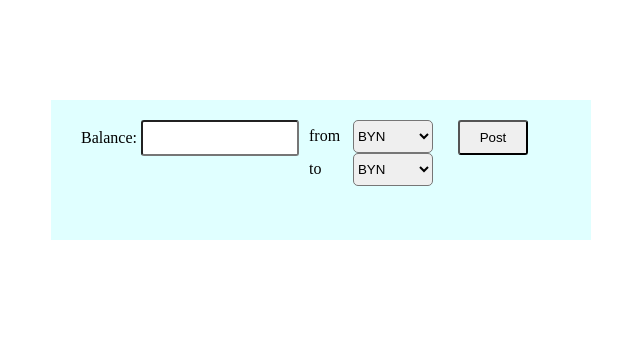
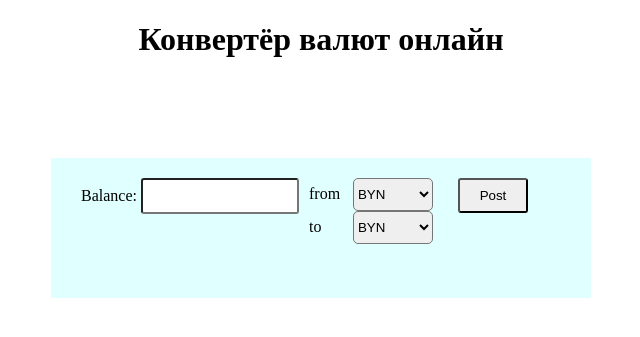
Before and after one commit to linneah863/currency-converter, a Django app: page / in a window 1280 px wide. Shown: the top 337 px of the page, without its empty margins (319-959 px from the left). Run offline with Django 3.2, Linux system fonts and the light colour scheme; data comes from the database, SQL or seed files in the repository; both versions use the stored data as it was after the commit.

Commit message:
from loved Vanechka

```diff
--- a/converter/models.py
+++ b/converter/models.py
@@ -10,7 +10,7 @@ class Currency(Model):
 class ExchangeRate(Model):
     o_currency = ForeignKey(Currency, on_delete=PROTECT, related_name='o_currency')
     t_currency = ForeignKey(Currency, on_delete=PROTECT, related_name='t_currency')
-    rate = DecimalField(max_digits=5, decimal_places=4)
+    rate = DecimalField(max_digits=6, decimal_places=4)
 
     def __str__(self):
-        return self.o_currency, self.t_currency
+        return '{}, {}'.format(self.o_currency, self.t_currency)
--- a/converter/templates/base.html
+++ b/converter/templates/base.html
@@ -2,15 +2,18 @@
 <html lang="en">
 <head>
     <meta charset="UTF-8">
-    <title>Title</title>
+    <title>Конвертёр валют онлайн</title>
     <style type="text/css">
         .our-form{
             width: 500px;
             height: 100px;
             margin: 100px auto;
             padding: 20px;
+            position: relative;
+            background: #E0FFFF;
+        }
+        .computing{
             overflow: hidden;
-            background: #E0FFFF;
         }
         .inline-div{
             float: left;
@@ -42,17 +45,40 @@
             background: darkgrey;
             transition: .2s;
         }
+        .result{
+            position: absolute;
+            bottom: 45px;
+            left: 20px;
+        }
+        .result span{
+            padding-left: 10px;
+        }
+        .result-number{
+            display: inline-block;
+            background: white;
+            font-size: 22px;
+            width: 140px;
+            padding: 3px 5px;
+            border-radius: 3px;
+            box-shadow: -2px -2px 2px rgba(0,0,0,0.5);
+            margin-left: 15px;
+        }
+        .customer-title{
+            text-align: center;
+        }
     </style>
 </head>
 <body>
+<h1 class="customer-title">Конвертёр валют онлайн</h1>
 
 <form action="" method="POST" class="our-form">
     {% csrf_token %}
     {{ form.non_field_errors }}
+    <div class="computing">
         <div class="inline-div">
             {{ form.balance.errors }}
             <label for="{{ form.balance.id_for_label }}">Balance: </label>
-        <input type="text" class="balance" name="balance">
+            <input type="text" class="balance" name="balance" {% if form.balance.value %} value="{{form.balance.value}}" {% endif %}>
         </div>
         <div class="inline-div">
             {{ form.o_currency.errors }}
@@ -60,7 +86,7 @@
                 <span class="form-span">from</span>
                 <select class="curr-type" name="o_currency">
                     {% for c in currency %}
-                    <option value="{{ c.id }}">{{c}}</option>
+                        <option value="{{ c.id }}" {% if form.o_currency.id == c.id %} selected="True" {% endif %}>{{c}}</option>
                     {% endfor %}
                 </select>
             </div>
@@ -68,7 +94,7 @@
                 <span class="form-span">to</span>
                 <select class="curr-type" name="t_currency">
                     {% for c in currency %}
-                    <option value="{{ c.id }}">{{c}}</option>
+                        <option value="{{ c.id }}" {% if form.t_currency.id == c.id %} selected="True" {% endif %}>{{c}}</option>
                     {% endfor %}
                 </select>
             </div>
@@ -76,13 +102,15 @@
         <div class="inline-div">
             <input type="submit" class="btn" value="Post">
         </div>
-
-
-</form>
-<div>
+    </div>
+    <div class="result">
     {% if result %}
+        <span>Result: </span>
+        <div class="result-number">
             {{ result}}
+        </div>
     {% endif %}
     </div>
+</form>
 </body>
 </html>
--- a/converter/views.py
+++ b/converter/views.py
@@ -16,7 +16,7 @@ def convert(request):
             result = float(balance) / float(rate)
             result = round(result, 2)
         currency = Currency.objects.all()
-        return render(request, 'base.html', {'currency': currency, 'result': result})
+        return render(request, 'base.html', {'currency': currency, 'result': result, 'form': form})
     else:
         form = BalanceForm()
         currency = Currency.objects.all()
```
Also changed, not shown: db.sqlite3. Lines whose indentation alone changed are shown as unchanged.
